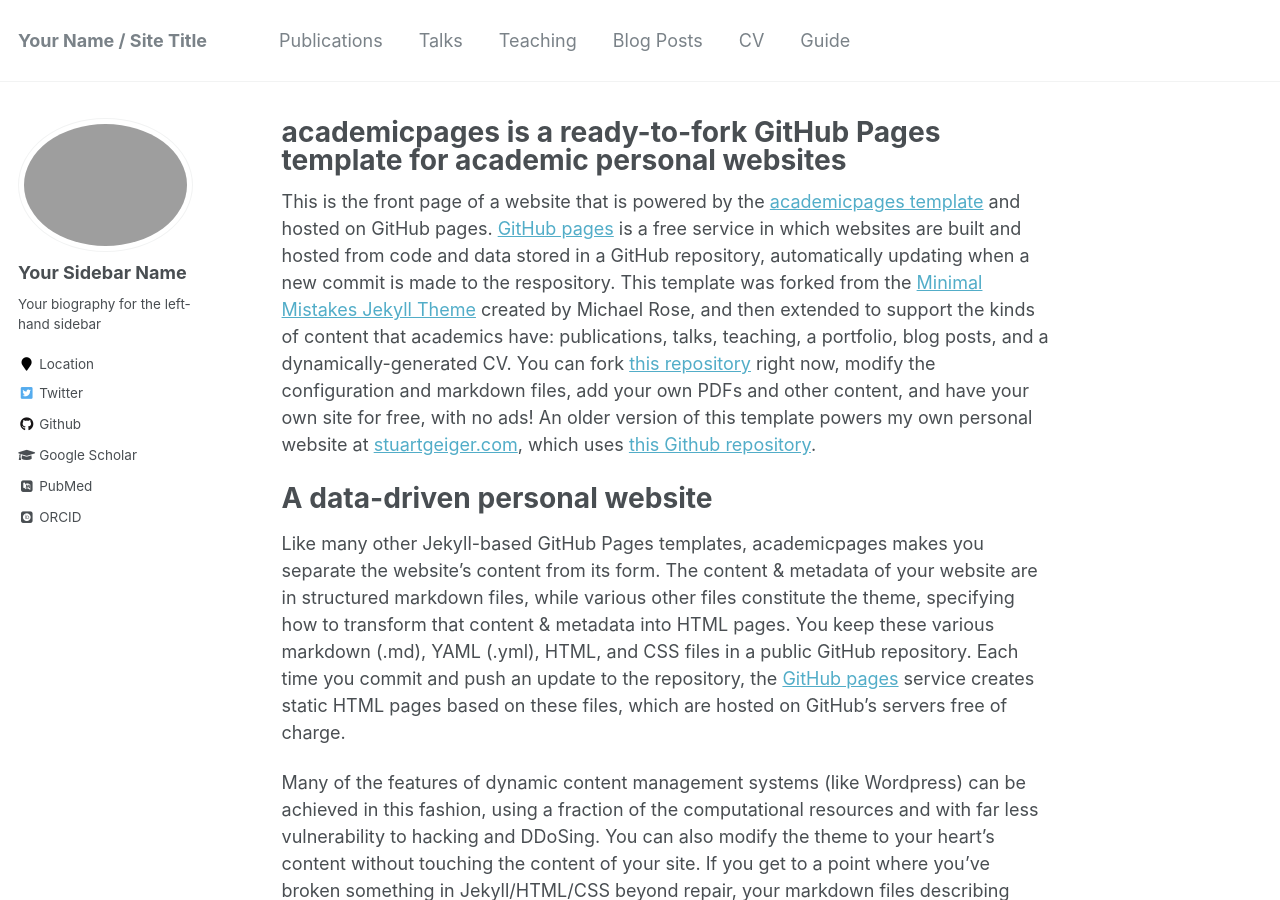
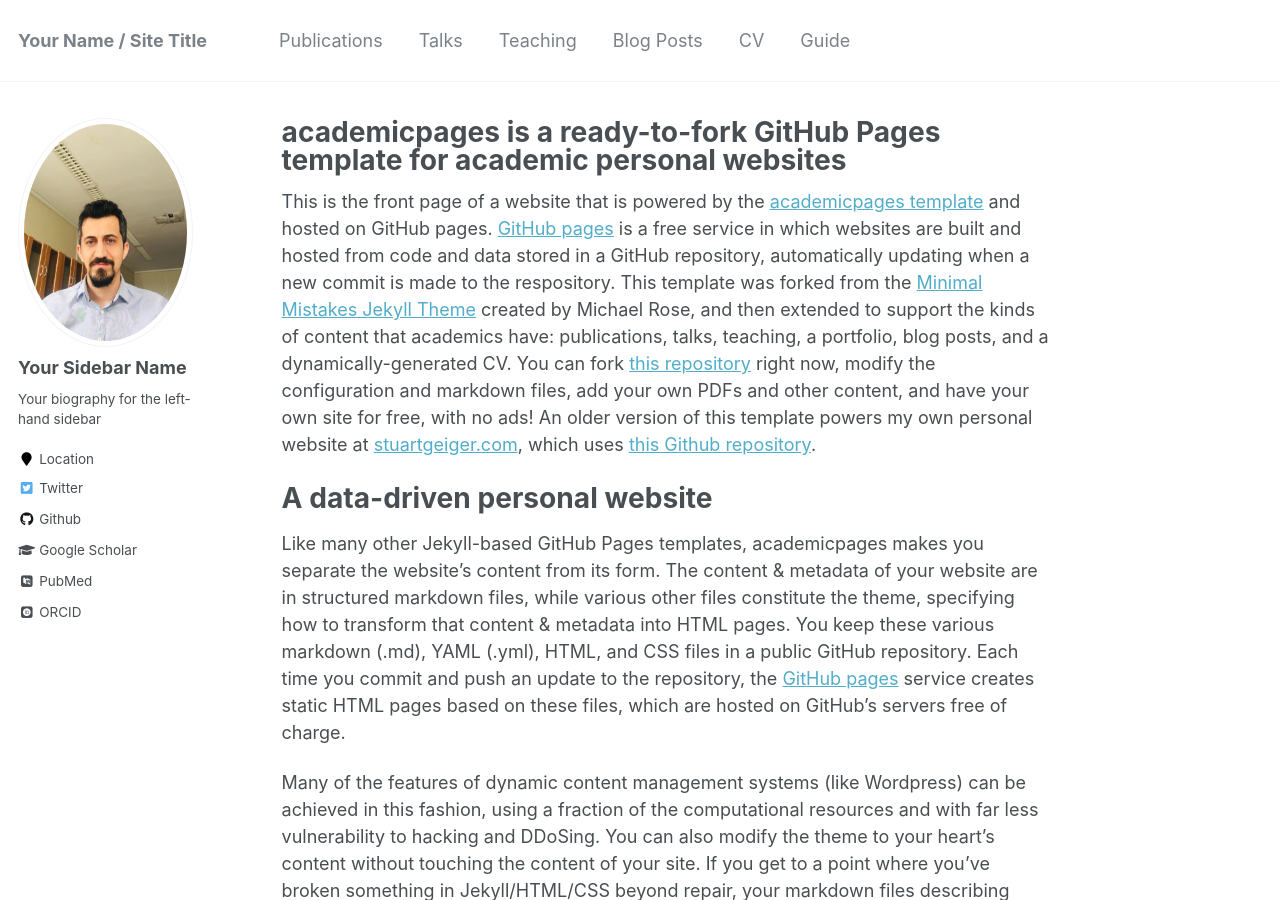
Before and after one commit to Farshad-Rahimi/FarshadRahimi, a Jekyll site: the page built from _pages/about.md, in a window 1280 px wide and 900 px high. Built offline with Jekyll 4.4.1, drawn with Linux system fonts in a browser that asks for light colours; some web fonts are replaced.

Commit message:
Update _config.yml

```diff
--- a/_config.yml
+++ b/_config.yml
@@ -81,7 +81,7 @@ analytics:
 # Site Author
 author:
   name             : "Your Sidebar Name"
-  avatar           : "fpic.jepg"
+  avatar           : "fpic.jpeg"
   bio              : "Your biography for the left-hand sidebar"
   location         : "Location"
   employer         :
```
